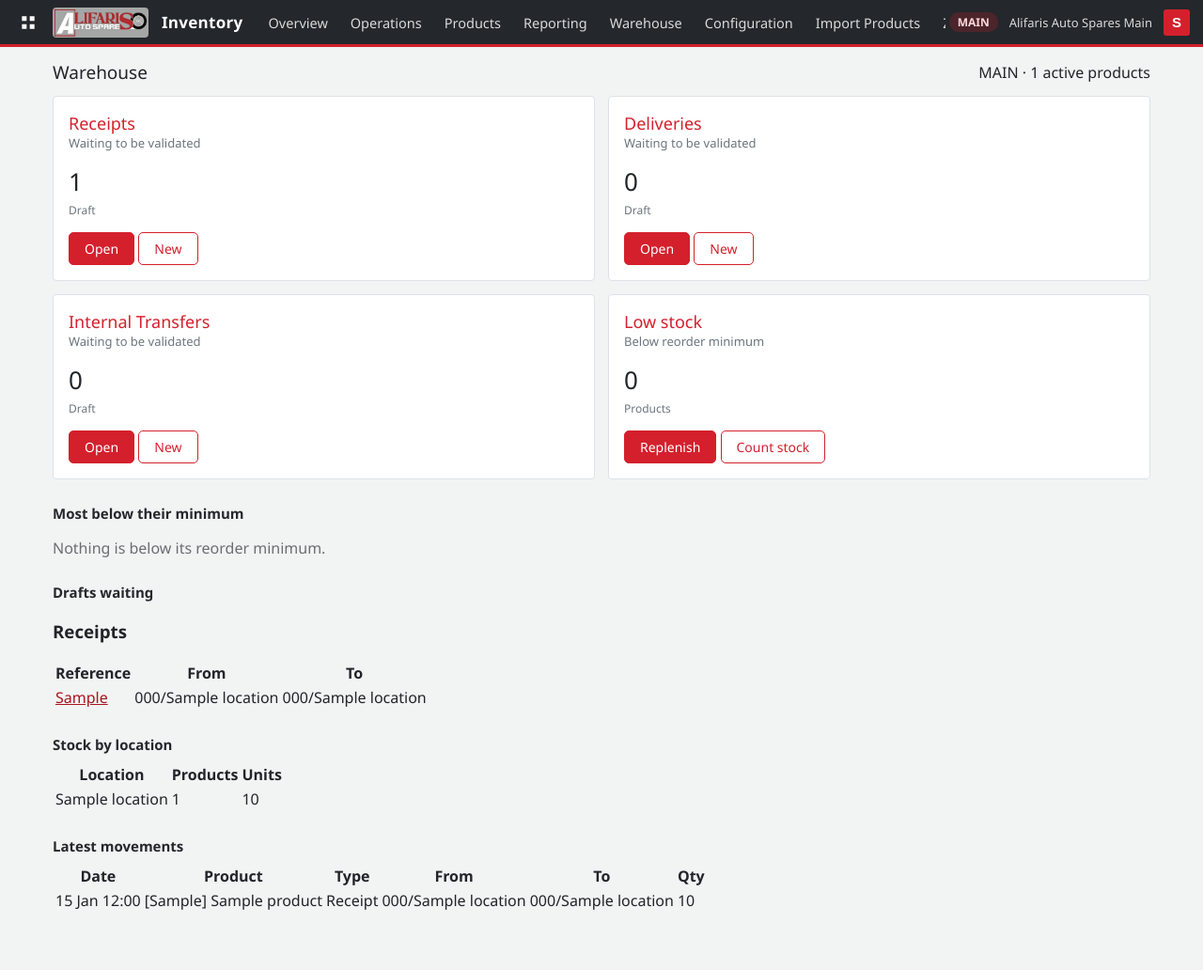
After one commit to mwemmz/alifaris-inventory-management-system-, a Django app: page /inventory/warehouse/ in a window 1280 px wide. The commit adds this page. Shown: the whole page at 94% size. Run offline with Django 5.2, Linux system fonts and the light colour scheme; a user stored in the database is signed in; tables that the repository leaves empty hold one stand-in row (values such as "Sample post").

Commit message:
Add Warehouse Manager role: warehouse screen, stock configuration, import and stock reports access
Co-Authored-By: Claude Sonnet 5.5 <noreply@anthropic.com>
Claude-Session: https://claude.ai/code/session_016vjqBALyTgNPsJgAzvNxxJ

```diff
--- a/bi/templates/bi/base.html
+++ b/bi/templates/bi/base.html
@@ -14,7 +14,7 @@ td.b{width:30%}
 </style>
 <header class="posbar"><a class="apps" href="/" aria-label="Apps"><svg viewBox="0 0 24 24" width="20" height="20"><path d="M4 4h6v6H4zM14 4h6v6h-6zM4 14h6v6H4zM14 14h6v6h-6z" fill="currentColor"/></svg></a>
 <a href="/" aria-label="Home"><img class="barlogo" src="{% static 'launcher/brand/logo-640.png' %}" alt="Alifaris"></a><a class="brand" href="{% url 'bi:dashboard' %}">Reports &amp; BI</a>
-<nav><a href="{% url 'bi:dashboard' %}">Dashboard</a><a href="{% url 'bi:sales' %}">Sales</a><a href="{% url 'bi:stock' %}">Stock</a><a href="{% url 'bi:insights' %}">Insights</a><a href="{% url 'pos:report' %}">Daily POS report</a></nav>
+<nav>{% if request.user.is_staff %}<a href="{% url 'bi:dashboard' %}">Dashboard</a><a href="{% url 'bi:sales' %}">Sales</a>{% endif %}<a href="{% url 'bi:stock' %}">Stock</a><a href="{% url 'bi:insights' %}">Insights</a>{% if request.user.is_staff %}<a href="{% url 'pos:report' %}">Daily POS report</a>{% endif %}</nav>
 <span class="who">{{ request.user.get_username }}</span></header>
 {% if messages %}<div class="msgs">{% for m in messages %}<div class="msg {{ m.tags }}">{{ m }}</div>{% endfor %}</div>{% endif %}
 <script src="{% static 'bi/charts.js' %}"></script>
--- a/bi/templates/bi/insights.html
+++ b/bi/templates/bi/insights.html
@@ -14,7 +14,7 @@
 {% if reorder %}<p><button class="btn primary">Create draft receipt for ticked items</button> <small>Creates a draft only. Stock changes when you validate it.</small></p>{% endif %}</form>
 <div class="card"><h3>Slow stock <small>on the shelf, nothing sold in 60 days</small></h3>
 <table class="t"><tr><th>Product</th><th class="r">On hand</th><th class="r">Tied up (cost)</th></tr>{% for r in dead %}<tr><td>{{ r.p.internal_ref }} {{ r.p.name }}</td><td class="r">{{ r.on_hand|floatformat:"-3" }}</td><td class="r">{{ r.value|floatformat:2 }}</td></tr>{% empty %}<tr><td colspan="3">None.</td></tr>{% endfor %}</table></div>
-<div class="card"><h3>Ask your data</h3>
+{% if request.user.is_staff %}<div class="card"><h3>Ask your data</h3>
 <p><small>Ask in plain English. Answers come straight from your database, with no outside service.{% if ai_on %} Questions it cannot match are passed to Claude as totals only.{% endif %}</small></p>
 <div style="display:flex;gap:8px"><input id="askq" placeholder="e.g. top products last month" autocomplete="off"><button class="btn primary" id="askb">Ask</button></div>
 <div id="aska" style="margin-top:10px"></div>
@@ -26,5 +26,5 @@ fetch('{% url "bi:ask" %}',{method:'POST',headers:{'X-CSRFToken':c?c[1]:''},body
 var h='<p><b>'+esc(d.answer||d.error)+'</b></p>';if(d.table&&d.table.rows.length){h+='<table class="t"><tr>'+d.table.cols.map(function(x){return'<th>'+esc(x)+'</th>'}).join('')+'</tr>'+d.table.rows.map(function(r){return'<tr>'+r.map(function(x){return'<td>'+esc(x)+'</td>'}).join('')+'</tr>'}).join('')+'</table>'}a.innerHTML=h}).catch(function(){a.textContent='Could not reach the server.'})}
 document.getElementById('askb').onclick=ask;document.getElementById('askq').onkeydown=function(e){if(e.key==='Enter')ask()};
 document.querySelectorAll('.ex').forEach(function(x){x.onclick=function(e){e.preventDefault();document.getElementById('askq').value=x.textContent;ask()}});
-</script></div>
+</script></div>{% endif %}
 {% endblock %}
--- a/inventory/management/commands/seed_inventory.py
+++ b/inventory/management/commands/seed_inventory.py
@@ -31,5 +31,6 @@ class Command(BaseCommand):
         Partner.objects.get_or_create(name="Walk-in customer", defaults=dict(is_customer=True))
         ZraConfig.get()
         Group.objects.get_or_create(name="Storekeeper")
+        Group.objects.get_or_create(name="Warehouse Manager")
         Group.objects.get_or_create(name="Cashier")
         self.stdout.write(self.style.SUCCESS("Inventory defaults are in place."))
--- a/inventory/templates/inventory/base.html
+++ b/inventory/templates/inventory/base.html
@@ -30,7 +30,8 @@
       <a href="{% url 'inventory:report_analysis' %}">Moves Analysis</a>
       <a href="{% url 'inventory:report_valuation' %}">Valuation</a>
     </div></div>
-    {% if request.user.is_staff %}
+    {% if can_manage_stock %}<a href="{% url 'inventory:warehouse' %}">Warehouse</a>{% endif %}
+    {% if can_manage_stock %}
     <div class="dd"><button type="button">Configuration</button><div class="dd-menu">
       <h6>Warehouse Management</h6>
       <a href="{% url 'inventory:crud_list' 'warehouses' %}">Warehouses</a>
@@ -42,9 +43,11 @@
       <a href="{% url 'inventory:crud_list' 'uoms' %}">Units of Measure</a>
       <h6>Other</h6>
       <a href="{% url 'inventory:crud_list' 'partners' %}">Contacts</a>
+      {% if request.user.is_staff %}
       <a href="{% url 'inventory:zra_settings' %}">ZRA Smart Invoice</a>
       <a href="{% url 'inventory:tokens' %}">POS API tokens</a>
       <a href="{% url 'inventory:sync' %}">Site sync</a>
+      {% endif %}
     </div></div>
     <a href="{% url 'inventory:import' %}">Import Products</a>
     {% endif %}
--- /dev/null
+++ b/inventory/templates/inventory/warehouse.html
@@ -0,0 +1,46 @@
+{% extends "inventory/base.html" %}
+{% block body %}
+<div class="cp"><h1>Warehouse</h1><div class="sub">{{ site_code }} &middot; {{ products }} active products</div></div>
+{% if out_of_stock %}<div class="msg warning">{{ out_of_stock }} product(s) are out of stock. <a href="{% url 'inventory:replenishment' %}">See replenishment</a></div>{% endif %}
+<div class="cards">
+  {% for w in waiting %}
+  <section class="card">
+    <h2>{{ w.title }}</h2><div class="sub">Waiting to be validated</div>
+    <div class="stats"><div><b>{{ w.count }}</b><span>Draft</span></div></div>
+    <a class="btn" href="{% url 'inventory:picking_list' w.slug %}">Open</a>
+    <a class="btn ghost" href="{% url 'inventory:picking_new' w.slug %}">New</a>
+  </section>
+  {% endfor %}
+  <section class="card">
+    <h2>Low stock</h2><div class="sub">Below reorder minimum</div>
+    <div class="stats"><div><b>{{ low_total }}</b><span>Products</span></div></div>
+    <a class="btn" href="{% url 'inventory:replenishment' %}">Replenish</a>
+    <a class="btn ghost" href="{% url 'inventory:physical_inventory' %}">Count stock</a>
+  </section>
+</div>
+
+<h2 class="sec">Most below their minimum</h2>
+{% if low %}
+<table class="t"><tr><th>Product</th><th class="r">On hand</th><th class="r">Minimum</th><th class="r">To order</th></tr>
+{% for r in low %}<tr><td><a href="{% url 'inventory:product_edit' r.product.pk %}">{{ r.product }}</a></td><td class="r">{{ r.on_hand|floatformat:"-2" }}</td><td class="r">{{ r.min|floatformat:"-2" }}</td><td class="r">{{ r.to_order|floatformat:"-2" }}</td></tr>{% endfor %}
+</table>
+{% if low_total > low|length %}<p class="muted">Showing {{ low|length }} of {{ low_total }}. <a href="{% url 'inventory:replenishment' %}">See all</a></p>{% endif %}
+{% else %}<p class="muted">Nothing is below its reorder minimum.</p>{% endif %}
+
+<h2 class="sec">Drafts waiting</h2>
+{% for w in waiting %}{% if w.recent %}
+<h3>{{ w.title }}</h3>
+<table class="t"><tr><th>Reference</th><th>From</th><th>To</th></tr>
+{% for p in w.recent %}<tr><td><a href="{% url 'inventory:picking_detail' p.pk %}">{{ p.ref }}</a></td><td>{{ p.source }}</td><td>{{ p.dest }}</td></tr>{% endfor %}
+</table>{% endif %}{% endfor %}
+
+<h2 class="sec">Stock by location</h2>
+<table class="t"><tr><th>Location</th><th class="r">Products</th><th class="r">Units</th></tr>
+{% for l in by_location %}<tr><td>{{ l.location__name }}</td><td class="r">{{ l.items }}</td><td class="r">{{ l.units|floatformat:"-2" }}</td></tr>{% empty %}<tr><td colspan="3" class="muted">No stock recorded yet.</td></tr>{% endfor %}
+</table>
+
+<h2 class="sec">Latest movements</h2>
+<table class="t"><tr><th>Date</th><th>Product</th><th>Type</th><th>From</th><th>To</th><th class="r">Qty</th></tr>
+{% for m in moves %}<tr><td>{{ m.date|date:"d M H:i" }}</td><td>{{ m.product }}</td><td>{{ m.kind }}</td><td>{{ m.source }}</td><td>{{ m.dest }}</td><td class="r">{{ m.qty|floatformat:"-2" }}</td></tr>{% empty %}<tr><td colspan="6" class="muted">No movements yet.</td></tr>{% endfor %}
+</table>
+{% endblock %}
--- a/inventory/urls.py
+++ b/inventory/urls.py
@@ -6,6 +6,7 @@ app_name = "inventory"
 
 urlpatterns = [
     path("", v.overview, name="overview"),
+    path("warehouse/", v.warehouse, name="warehouse"),
     path("operations/<slug:kind>/", v.picking_list, name="picking_list"),
     path("operations/<slug:kind>/new/", v.picking_new, name="picking_new"),
     path("transfer/<int:pk>/", v.picking_detail, name="picking_detail"),
--- a/inventory/views.py
+++ b/inventory/views.py
@@ -13,10 +13,12 @@ from . import forms as f
 from .models import (SyncPeer, ApiToken, LandedCost, Location, OperationType, Picking, Product, Scrap, StockMove, StockQuant,
                      ZraConfig, ZraLog)
 from .services import importer, stock, sync as sync_service, zra
-from .permissions import editor_required, post_needs_editor, can_edit
+from .permissions import (WM_CONFIG_KEYS, can_edit, can_manage_stock, editor_required, is_warehouse_manager,
+                          post_needs_editor)
 from .services.stock import StockError
 
 staff_required = user_passes_test(lambda u: u.is_active and u.is_staff, login_url="login")
+stock_manager_required = user_passes_test(can_manage_stock, login_url="login")
 
 OPS = {"receipts": OperationType.RECEIPT, "deliveries": OperationType.DELIVERY, "internal": OperationType.INTERNAL}
 OP_TITLES = {"receipts": "Receipts", "deliveries": "Deliveries", "internal": "Internal Transfers"}
@@ -24,7 +26,8 @@ OP_TITLES = {"receipts": "Receipts", "deliveries": "Deliveries", "internal": "In
 
 def ctx(request, **extra):
     base = {"company": settings.COMPANY_NAME, "unread": 2, "site_code": settings.SITE_CODE,
-            "can_edit": can_edit(request.user)}
+            "can_edit": can_edit(request.user), "can_manage_stock": can_manage_stock(request.user),
+            "is_warehouse_manager": is_warehouse_manager(request.user)}
     base.update(extra)
     return base
 
@@ -52,6 +55,23 @@ def overview(request):
     low = len(stock.replenishment_candidates())
     return render(request, "inventory/overview.html", ctx(request, cards=cards, low=low,
                                                           products=Product.objects.filter(active=True).count()))
+
+
+# ---------------------------------------------------------------- warehouse manager screen
+@stock_manager_required
+def warehouse(request):
+    """One screen for the warehouse manager: what is waiting, what is low, where the stock sits, what moved."""
+    waiting = []
+    for slug, code in OPS.items():
+        qs = Picking.objects.filter(op_type__code=code, state=Picking.DRAFT).select_related("source", "dest").order_by("-id")
+        waiting.append({"title": OP_TITLES[slug], "slug": slug, "count": qs.count(), "recent": list(qs[:5])})
+    low = sorted(stock.replenishment_candidates(), key=lambda r: r["on_hand"] - r["min"])
+    by_location = (StockQuant.objects.filter(location__usage=Location.INTERNAL, qty__gt=0)
+                   .values("location__name").annotate(items=Count("product"), units=Sum("qty")).order_by("-units"))
+    moves = StockMove.objects.select_related("product", "source", "dest", "picking__op_type")[:15]
+    return render(request, "inventory/warehouse.html", ctx(
+        request, waiting=waiting, low=low[:12], low_total=len(low), by_location=by_location, moves=moves,
+        out_of_stock=sum(1 for r in low if r["on_hand"] <= 0), products=Product.objects.filter(active=True).count()))
 
 
 # ---------------------------------------------------------------- operations
@@ -341,20 +361,24 @@ def report_valuation(request):
 
 
 # ---------------------------------------------------------------- configuration
-@staff_required
+def _crud_model(request, key):
+    """Managers may open every list; a warehouse manager only the stock-related ones."""
+    model, fields, title = f.CRUD.get(key) or (None, None, None)
+    if not model or (not request.user.is_staff and key not in WM_CONFIG_KEYS):
+        raise Http404
+    return model, fields, title
+
+
+@stock_manager_required
 def crud_list(request, key):
-    model, fields, title = f.CRUD.get(key) or (None, None, None)
-    if not model:
-        raise Http404
+    model, fields, title = _crud_model(request, key)
     rows = [([str(o)], f"/inventory/config/{key}/{o.pk}/") for o in model.objects.all()]
     return table(request, title, ["Name"], rows, new_url=f"/inventory/config/{key}/new/")
 
 
-@staff_required
+@stock_manager_required
 def crud_edit(request, key, pk=None):
-    model, fields, title = f.CRUD.get(key) or (None, None, None)
-    if not model:
-        raise Http404
+    model, fields, title = _crud_model(request, key)
     obj = get_object_or_404(model, pk=pk) if pk else None
     form = f.crud_form(model, fields)(request.POST or None, instance=obj)
     if form.is_valid():
@@ -391,7 +415,7 @@ def tokens(request):
 
 
 # ---------------------------------------------------------------- import
-@staff_required
+@stock_manager_required
 def import_products(request):
     form = f.ImportForm(request.POST or None, request.FILES or None)
     result = None
--- a/launcher/static/launcher/brand.css
+++ b/launcher/static/launcher/brand.css
@@ -37,3 +37,5 @@ body.login{display:flex;align-items:center;justify-content:center}
 .login-box h1{font-size:15px;color:var(--char);letter-spacing:1.5px;text-transform:uppercase;padding:18px 26px 4px;margin:0}
 .login-box .btn{width:100%;background:var(--red)}.login-box .btn:hover{background:var(--red-dark)}
 .login-box input:focus{outline:2px solid #e8a3a8;border-color:var(--red)}
+
+.sec{font-size:15px;margin:26px 0 8px;color:var(--char)}.muted{color:#6b6e72}
```
Also changed, not shown: bi/views.py (+4 -3 lines), inventory/permissions.py (+23 -3 lines), inventory/tests.py (+26 -0 lines), README.md.
